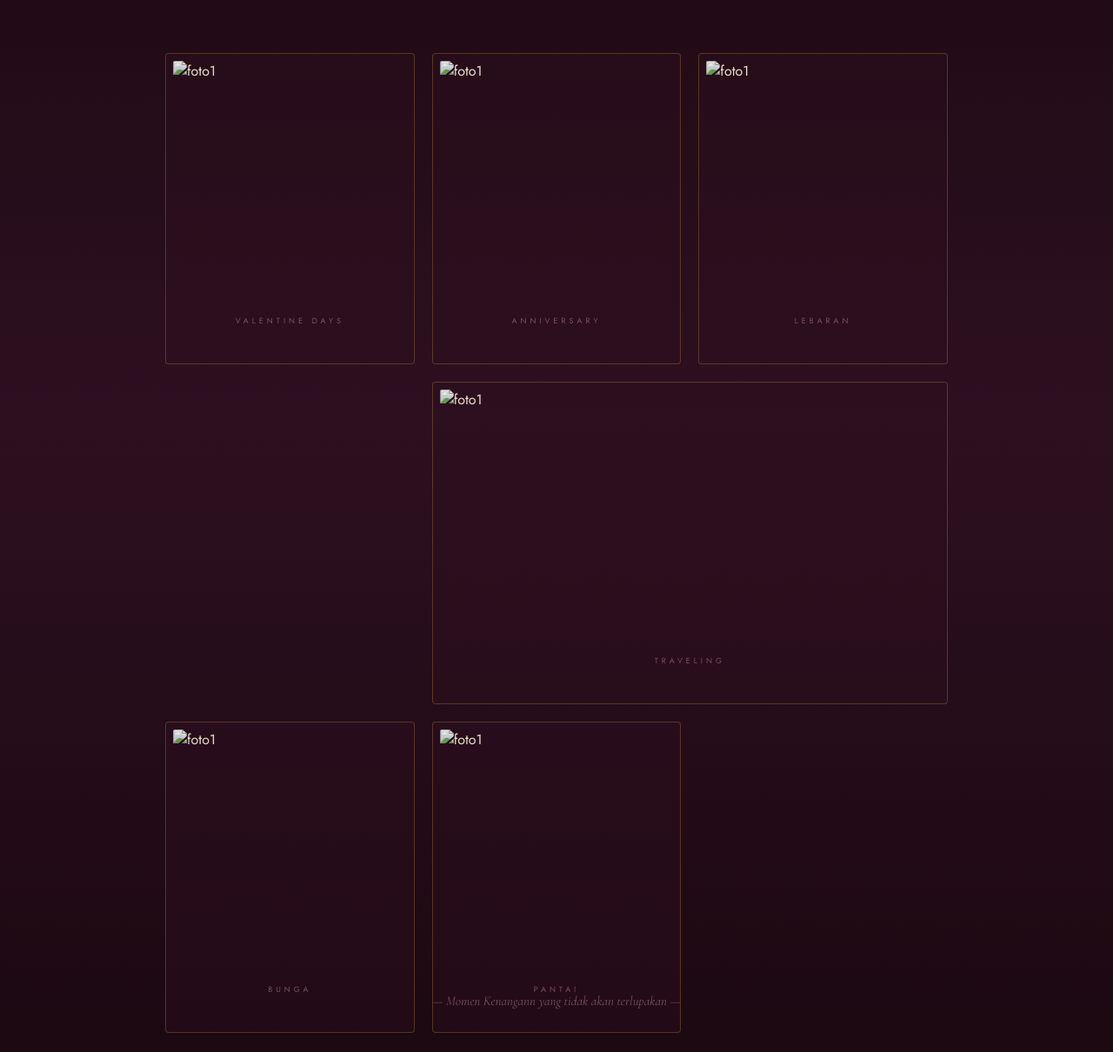
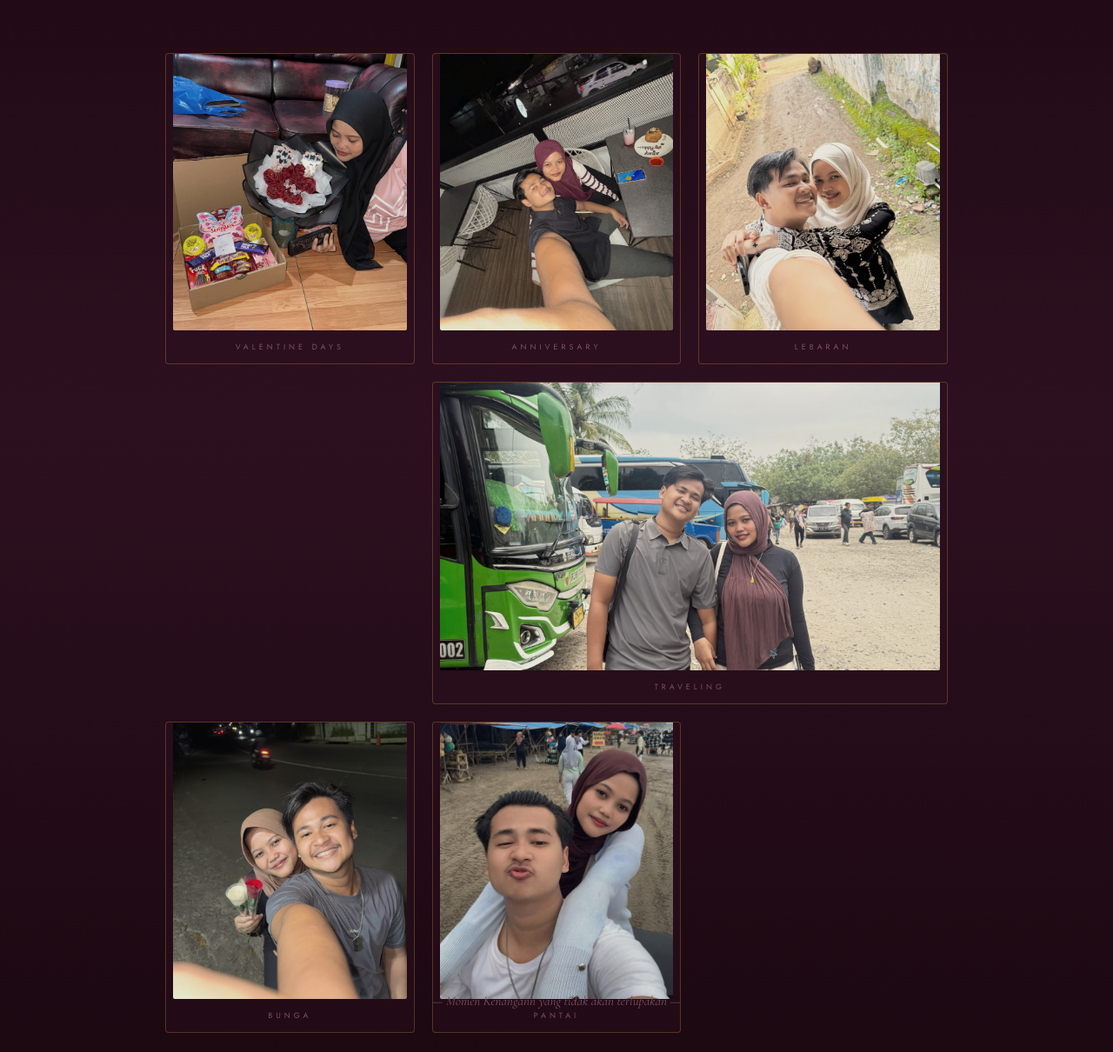
Before and after one commit to bayunugrahaa-cyber86/project-birthday1, a plain HTML site: page index.html in a window 1280 px wide. Shown: the part 1190-2400 px from the top of the page at 87% size. Drawn offline with nearby package versions, Linux system fonts and the light colour scheme.

Commit message:
Update index.html

```diff
--- a/index.html
+++ b/index.html
@@ -71,27 +71,27 @@
         </div>
         <div class="photo-grid reveal">
             <div class="photo-frame">
-                <img src="foto_kenangan/foto11.jpeg" alt="foto1">
+                <img src="foto11.jpeg" alt="foto1">
                 <div class="frame-label">Valentine days</div><br>
             </div>
             <div class="photo-frame">
-                <img src="foto_kenangan/foto10.jpeg" alt="foto1">
+                <img src="foto10.jpeg" alt="foto1">
                 <div class="frame-label">Anniversary</div><br>
             </div>
             <div class="photo-frame">
-                <img src="foto_kenangan/foto2.jpeg" alt="foto1">
+                <img src="foto2.jpeg" alt="foto1">
                 <div class="frame-label">Lebaran</div><br>
             </div>
             <div class="photo-frame">
-                <img src="foto_kenangan/foto4.jpeg" alt="foto1">
+                <img src="foto4.jpeg" alt="foto1">
                 <div class="frame-label">Traveling</div><br>
             </div>
             <div class="photo-frame">
-                <img src="foto_kenangan/foto8.jpeg" alt="foto1">
+                <img src="foto8.jpeg" alt="foto1">
                 <div class="frame-label">Bunga</div><br>
             </div>
             <div class="photo-frame">
-                <img src="foto_kenangan/foto6.jpeg" alt="foto1">
+                <img src="foto6.jpeg" alt="foto1">
                 <div class="frame-label">Pantai</div><br>
             </div>
         </div>
```
